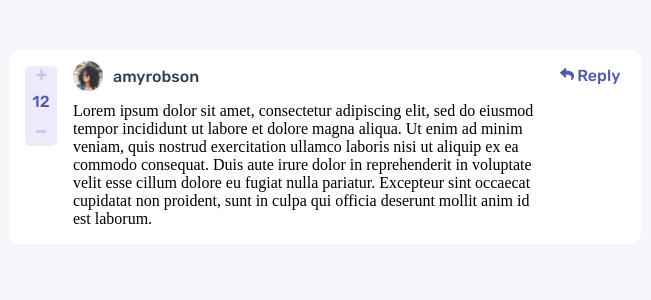
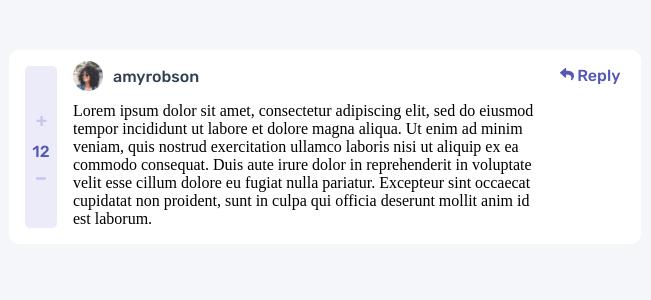
Before and after one commit to ajaythapliyal/interactive-comments, a React (Create React App) app: page / in a window 1280 px wide. Shown: the top 300 px of the page, without its empty margins (315-966 px from the left). Built offline with nearby package versions, Linux system fonts and the light colour scheme.

Commit message:
makes score component flexible layout

```diff
--- a/src/comments/Score/Score.js
+++ b/src/comments/Score/Score.js
@@ -4,13 +4,27 @@ import { ReactComponent as Plus } from "./../../assets/images/icon-plus.svg";
 
 export default function Score(props) {
   return (
-    <div className={`${styles["score-container"]} ${props.className}`}>
+    <span
+      className={`${styles["score-container"]} ${props.className} ${
+        props.horizontal
+          ? styles["horizontal-container"]
+          : styles["vertical-container"]
+      }`}
+    >
       <Plus onClick={props.increment} className={styles["score-action"]}></Plus>
-      <p className={styles.score}>{props.score}</p>
+      <span
+        className={`${styles.score} ${
+          props.horizontal
+            ? styles["horizontal-score"]
+            : styles["vertical-score"]
+        }`}
+      >
+        {props.score}
+      </span>
       <Minus
         onClick={props.decrement}
         className={styles["score-action"]}
       ></Minus>
-    </div>
+    </span>
   );
 }
--- a/src/comments/Score/Score.module.css
+++ b/src/comments/Score/Score.module.css
@@ -1,21 +1,11 @@
 .score-container{
-    height: 5em;
-    width: 2em;
     background-color:  hsl(239, 57%, 95%);
     border-radius: 5px;
-}
-
-.score-action{
-    position: relative;
-    left: 33%;
+    display: inline-flex;
 }
 
 .score-action > path:hover{
     fill: hsl(238, 40%, 52%);
-}
-
-.plus{
-    margin-top: 0.4em;
 }
 
 .score{
@@ -23,8 +13,27 @@
     font-family: 'Rubik', sans-serif;
     font-size: 1em;
     font-weight: 500;
-    margin-top: 0.5em;
-    margin-bottom: 0.5em;
-    width: 100%;
     text-align: center;
 }
+
+.vertical-container{
+    flex-direction: column;
+    align-items: center;
+    justify-content: center;
+    padding: 0.5em;
+}
+
+.vertical-score {
+    margin-block: 1em;
+}
+
+.horizontal-container{
+    flex-direction: row;
+    align-items: center;
+    justify-content: center;
+    padding: 0.5em;
+}
+
+.horizontal-score{
+    margin-inline: 1em;
+}
```
